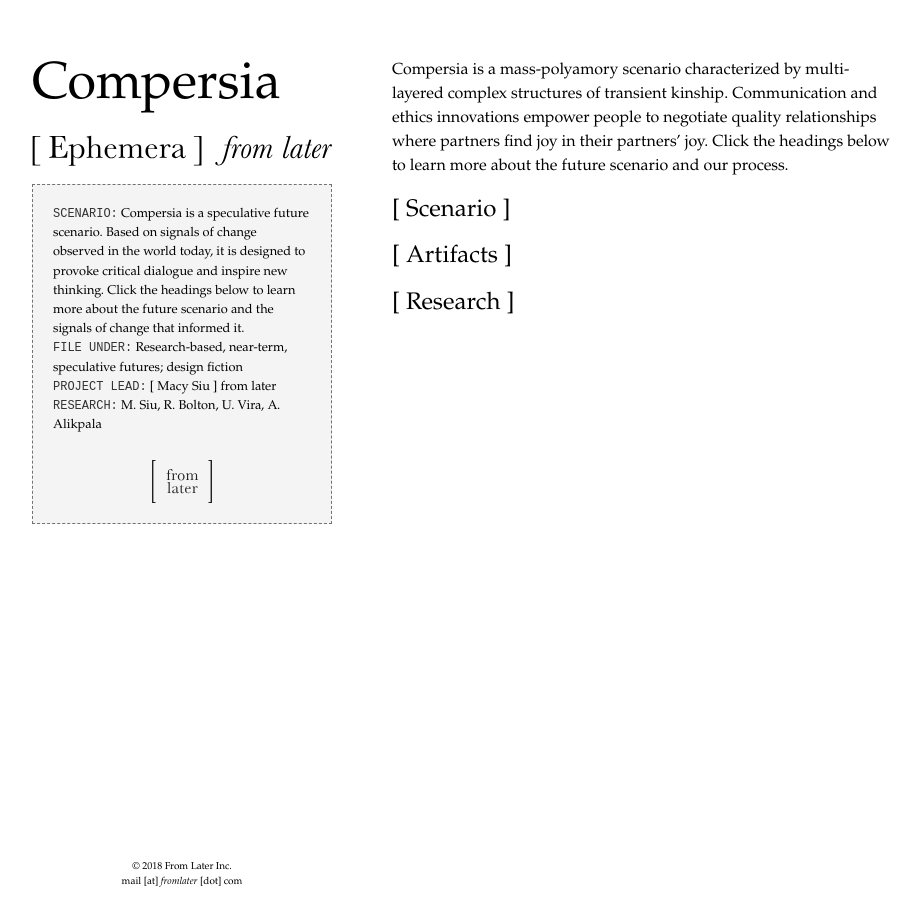
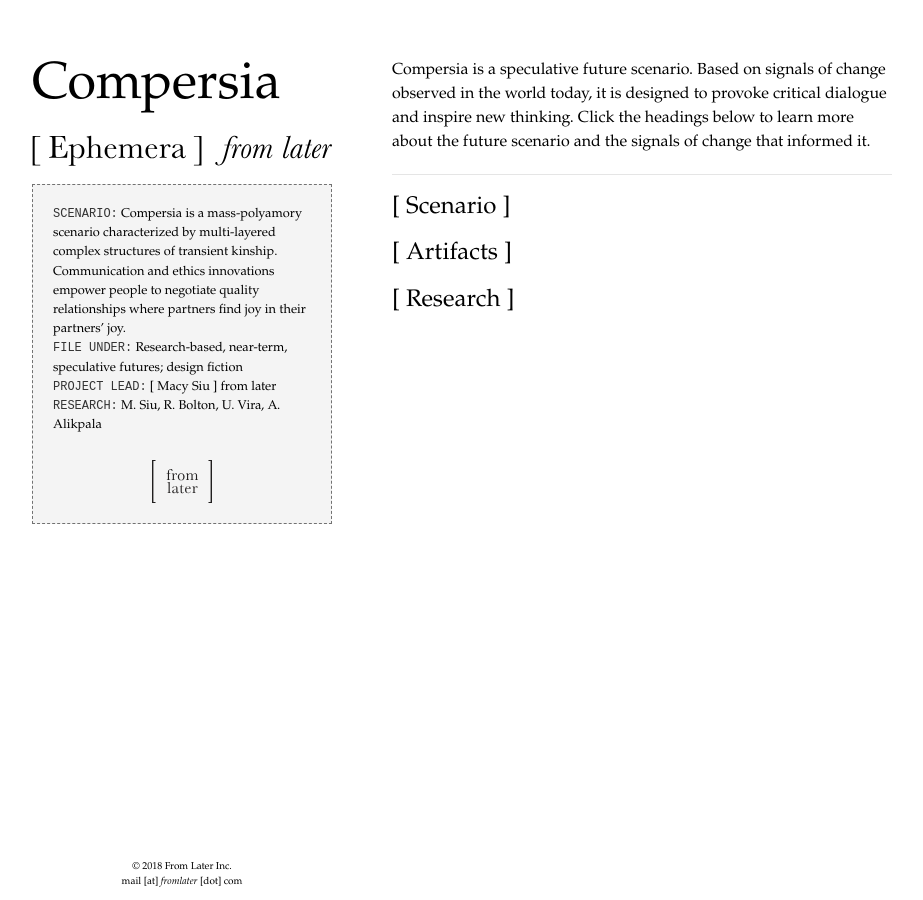
Before and after one commit to From-Later/wwwfromlater, a Jekyll site: the page built from compersia.md, in a window 1280 px wide. Shown: the whole page, without its empty margins (178-1101 px from the left). Built offline with Jekyll 4.4.1, drawn with Linux system fonts in a browser that asks for light colours; some of the changed lines change nothing that is shown.

Commit message:
Fixed text - typos, introtext, and tag

```diff
--- a/compersia.md
+++ b/compersia.md
@@ -5,7 +5,7 @@ logo: "/assets/images/ephemera-from-later.svg"
 tagitems:
     - tag:
         name: "SCENARIO"
-        value: "Compersia is a speculative future scenario. Based on signals of change observed in the world today, it is designed to provoke critical dialogue and inspire new thinking. Click the headings below to learn more about the future scenario and the signals of change that informed it."
+        value: "Compersia is a mass-polyamory scenario characterized by multi-layered complex structures of transient kinship. Communication and ethics innovations empower people to negotiate quality relationships where partners find joy in their partners’ joy."
     - tag:
         name: "FILE UNDER"
         value: "Research-based, near-term, speculative futures; design fiction"
@@ -15,8 +15,10 @@ tagitems:
     - tag:
         name: "RESEARCH"
         value: "M. Siu, R. Bolton, U. Vira, A. Alikpala"
-introtext: "Compersia is a mass-polyamory scenario characterized by multi-layered complex structures of transient kinship. Communication and ethics innovations empower people to negotiate quality relationships where partners find joy in their partners’ joy. Click the headings below to learn more about the future scenario and our process."
+introtext: "Compersia is a speculative future scenario. Based on signals of change observed in the world today, it is designed to provoke critical dialogue and inspire new thinking. Click the headings below to learn more about the future scenario and the signals of change that informed it."
 ---
+
+* * *
 
 ## [ Scenario ]
 
@@ -45,7 +47,7 @@ _The Modest Proposal_ is a complex relationship design tool. It enables multi-pa
 
 ## [ Research ]
 
-Compersia is a research-based speculative fiction. The following research themes – _Transient Lifestyles_; _Identity Complexity_; _New Forms of Kinship_; _Non-monogamy_; _Designing Relationship Wellness_; and _Augmenting Understanding_ – informed the scenario and future artifacts. The themes themes and instances below provide context for imagining how historical and present-day issues could evolve.
+Compersia is a research-based speculative fiction. The following research themes – _Transient Lifestyles_; _Identity Complexity_; _New Forms of Kinship_; _Non-monogamy_; _Designing Relationship Wellness_; and _Augmenting Understanding_ – informed the scenario and future artifacts. The themes and instances below provide context for imagining how historical and present-day issues could evolve.
 
 ### Transient Lifestyles
 A confluence of socio-economic and technological factors are creating the conditions for more transient life stages, lifestyles, and living situations.
```
